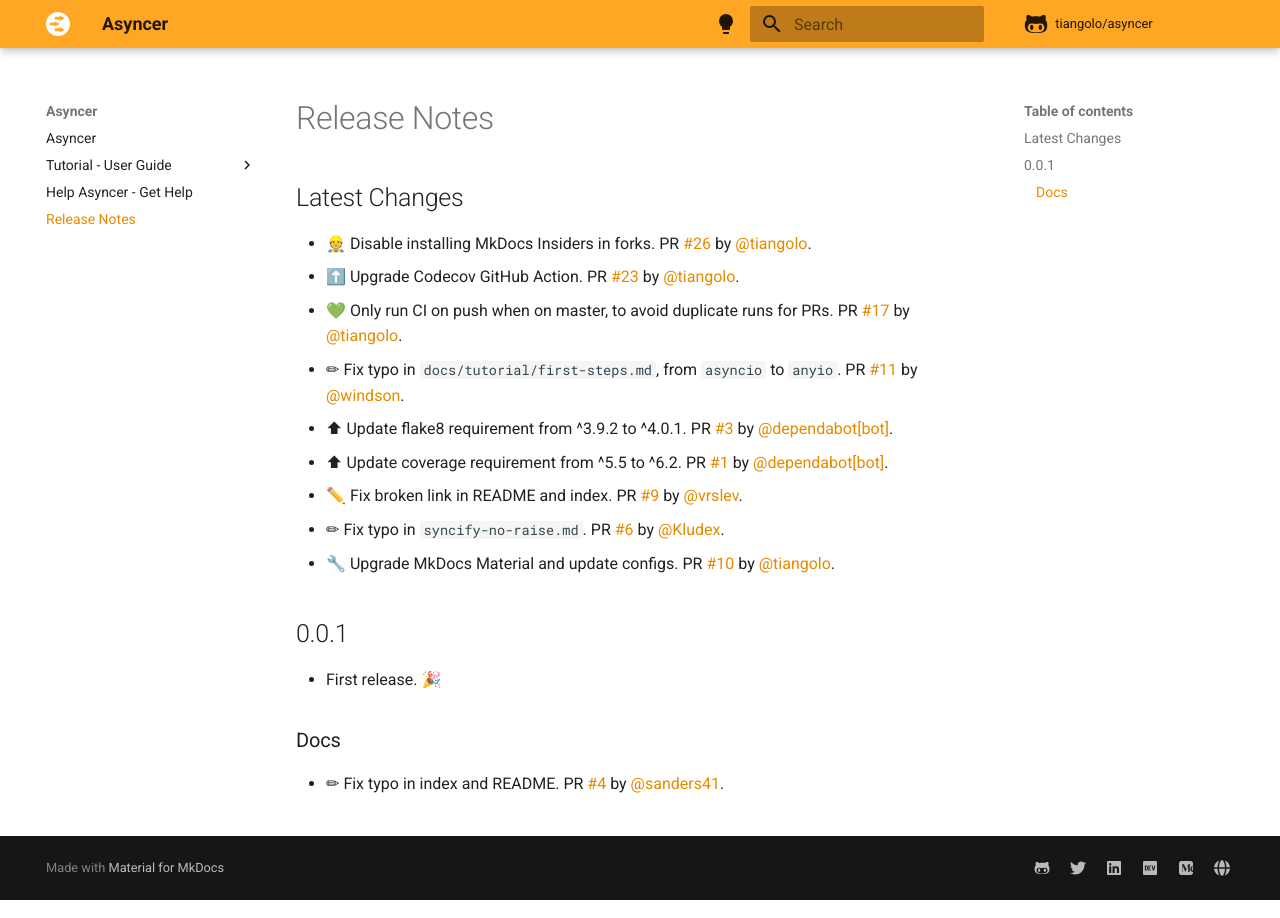
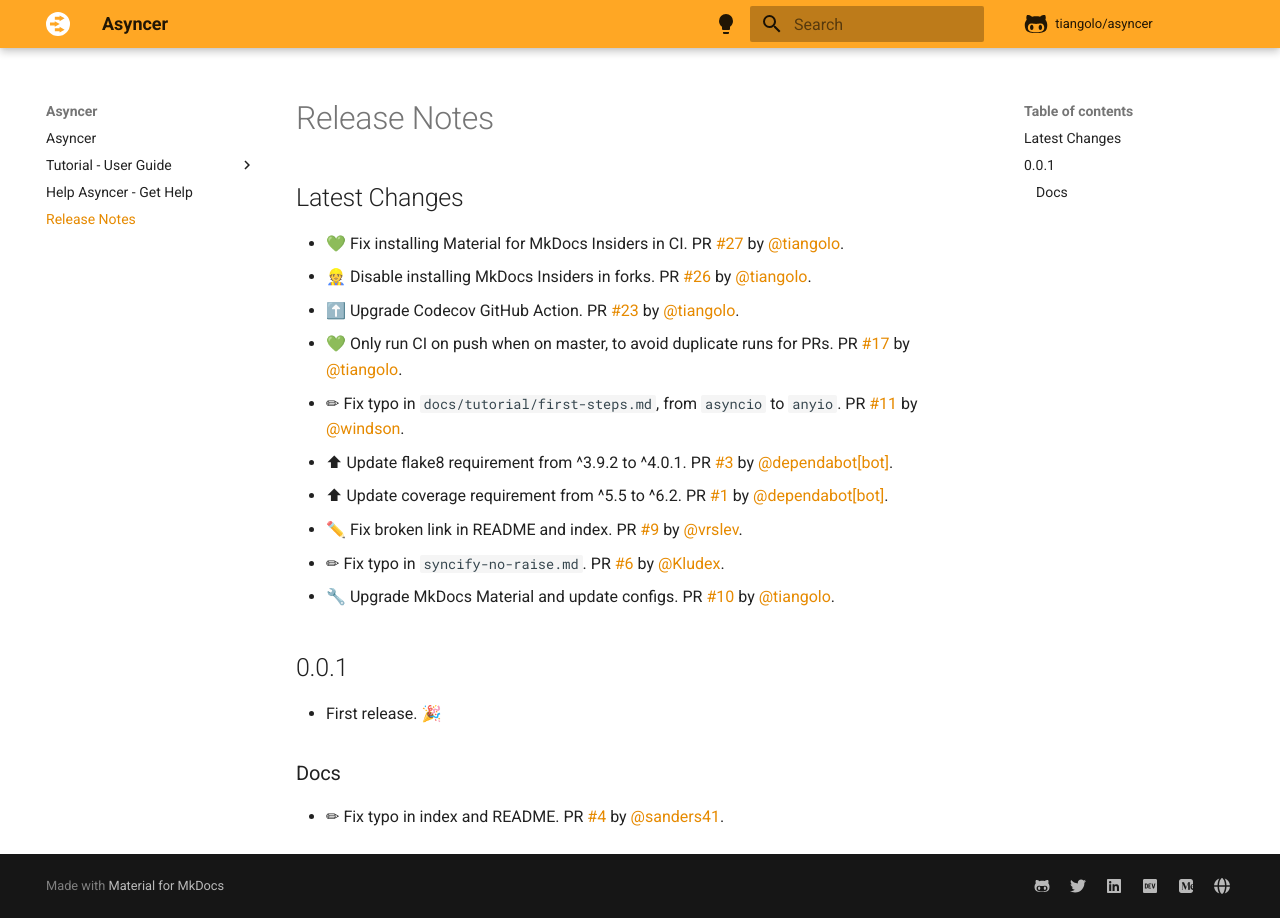
Before and after one commit to balintfrankas/fastapi-asyncer, an MkDocs documentation site: the page built from docs/release-notes.md, in a window 1280 px wide. Built offline with MkDocs 1.6.1 and Material for MkDocs 9.7.7, drawn with Linux system fonts in a browser that asks for light colours; comment, search, counter and statistics services are not loaded.

Commit message:
📝 Update release notes

```diff
--- a/docs/release-notes.md
+++ b/docs/release-notes.md
@@ -2,6 +2,7 @@
 
 ## Latest Changes
 
+* 💚 Fix installing Material for MkDocs Insiders in CI. PR [#27](https://github.com/tiangolo/asyncer/pull/27) by [@tiangolo](https://github.com/tiangolo).
 * 👷 Disable installing MkDocs Insiders in forks. PR [#26](https://github.com/tiangolo/asyncer/pull/26) by [@tiangolo](https://github.com/tiangolo).
 * ⬆️ Upgrade Codecov GitHub Action. PR [#23](https://github.com/tiangolo/asyncer/pull/23) by [@tiangolo](https://github.com/tiangolo).
 * 💚 Only run CI on push when on master, to avoid duplicate runs for PRs. PR [#17](https://github.com/tiangolo/asyncer/pull/17) by [@tiangolo](https://github.com/tiangolo).
```
